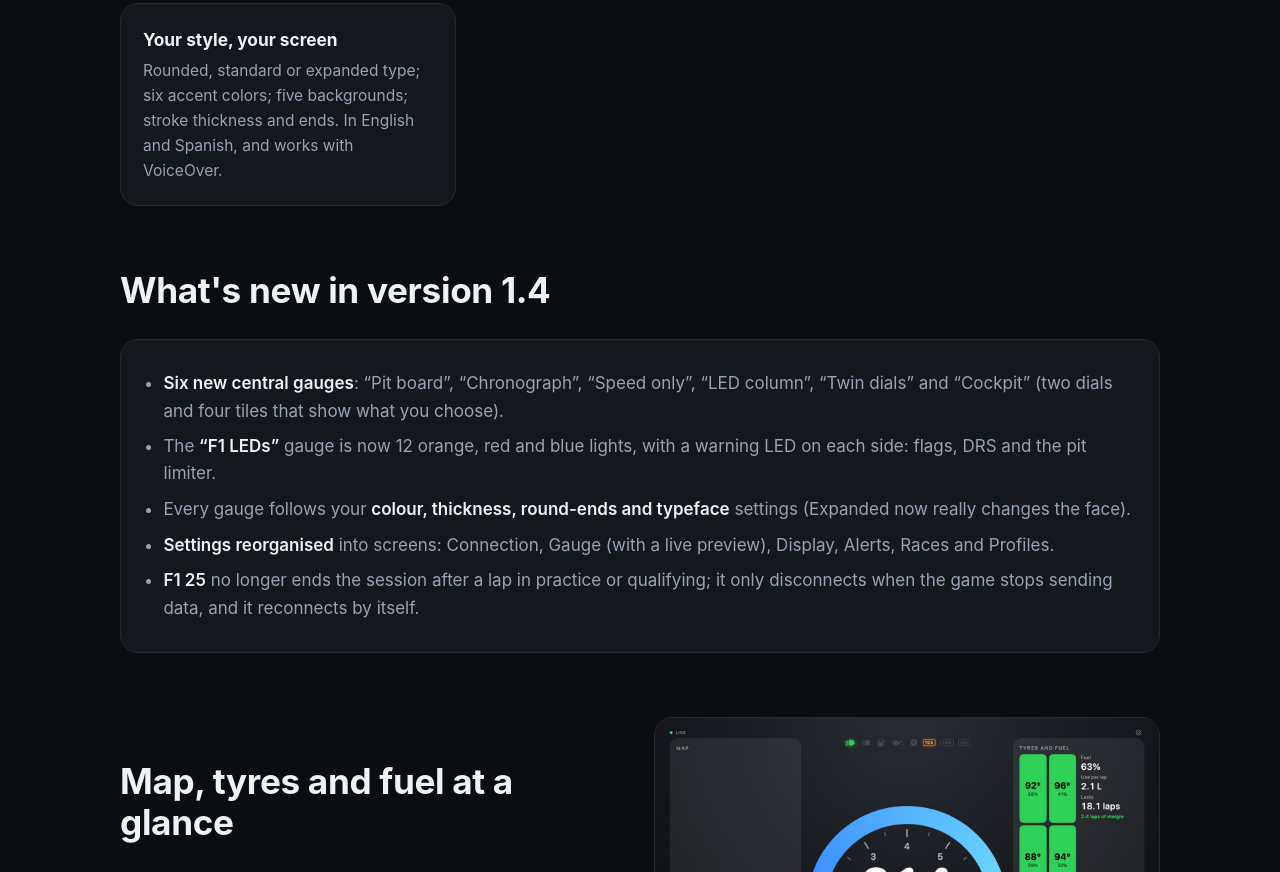
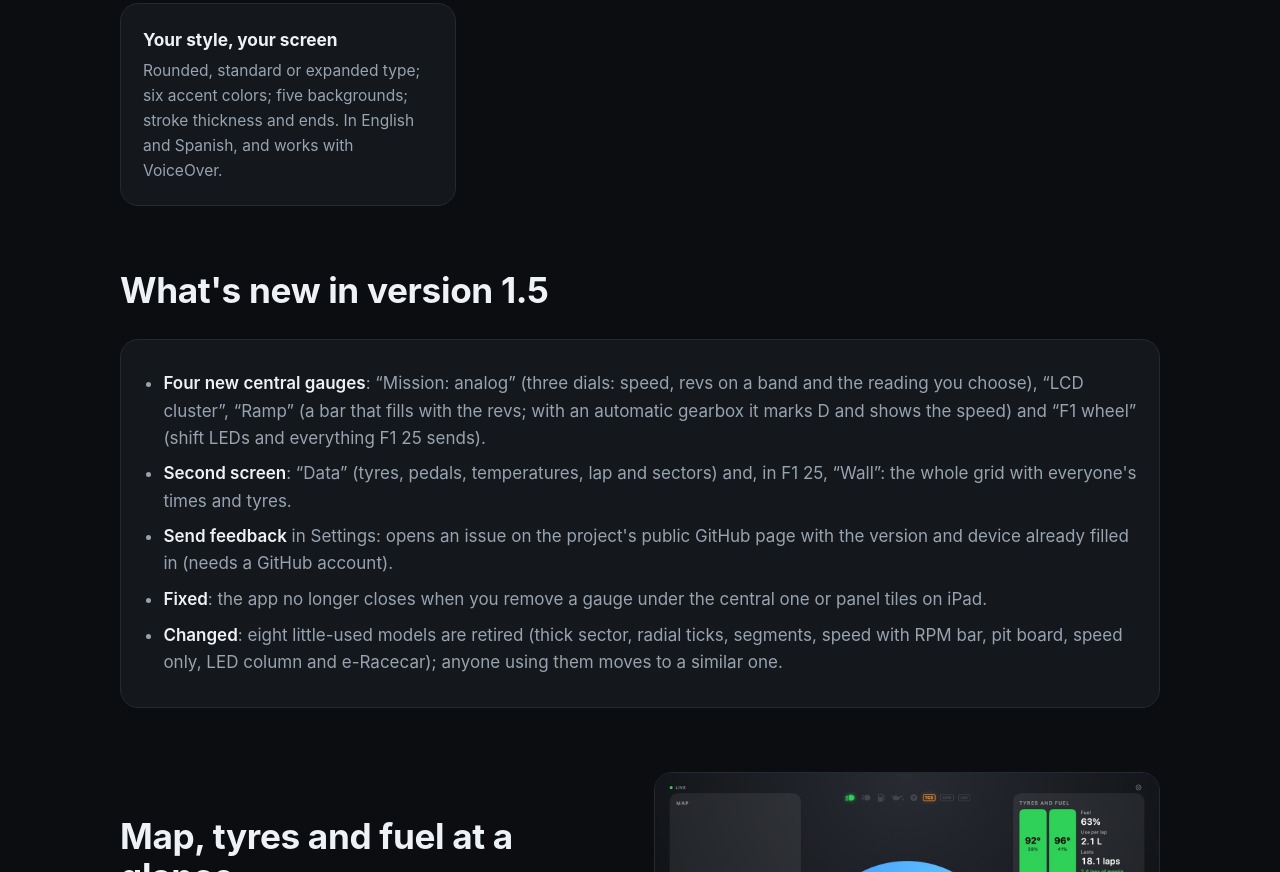
Before and after one commit to FastAvan/pitwall-site, a plain HTML site: page index.html in a window 1280 px wide. Shown: the part 3045-3917 px from the top of the page. Drawn offline with Linux system fonts and the light colour scheme.

Commit message:
Website for 1.5: fourteen gauge models, the gauge shot with the new ones, What's New in 1.5 (publish when 1.5 is approved)

```diff
--- a/index.html
+++ b/index.html
@@ -52,8 +52,8 @@ try{var l=localStorage.getItem('lang')||((navigator.language||'es').slice(0,2)==
     <img lang="en" src="img/en-m1.jpg" width="560" height="1216" loading="lazy" alt="Your circuit, live: the track map with your car on it">
     <img lang="es" src="img/es-m2.jpg" width="560" height="1216" loading="lazy" alt="RADIO, tu ingeniero de carrera">
     <img lang="en" src="img/en-m2.jpg" width="560" height="1216" loading="lazy" alt="RADIO, your race engineer">
-    <img lang="es" src="img/es-m3.jpg" width="560" height="1216" loading="lazy" alt="Indicadores a tu gusto: tres de los dieciocho modelos">
-    <img lang="en" src="img/en-m3.jpg" width="560" height="1216" loading="lazy" alt="Gauges your way: three of the eighteen models">
+    <img lang="es" src="img/es-m3.jpg" width="560" height="1216" loading="lazy" alt="Indicadores a tu gusto: tres de los catorce modelos">
+    <img lang="en" src="img/en-m3.jpg" width="560" height="1216" loading="lazy" alt="Gauges your way: three of the fourteen models">
     <img lang="es" src="img/es-m4.jpg" width="560" height="1216" loading="lazy" alt="Delta, combustible y sectores">
     <img lang="en" src="img/en-m4.jpg" width="560" height="1216" loading="lazy" alt="Delta, fuel and sectors">
     <img lang="es" src="img/es-m5.jpg" width="560" height="1216" loading="lazy" alt="Cinco juegos, una sola app">
@@ -69,7 +69,7 @@ try{var l=localStorage.getItem('lang')||((navigator.language||'es').slice(0,2)==
   <h2><span lang="es">Todo lo que necesitas en pista</span><span lang="en">Everything you need on track</span></h2>
   <div class="grid">
     <div class="card"><h3><span lang="es">Un indicador central a tu gusto</span><span lang="en">A central gauge your way</span></h3>
-      <p><span lang="es">Elige entre dieciocho modelos: anillo, sector grueso, aguja, marcas radiales, barra, segmentos y otros doce — velocidad con barra de RPM, marcha con arco, LEDs estilo F1, siete segmentos, tablero de boxes, cronógrafo, solo velocidad, columna de LEDs, doble esfera, cabina y dos diseños propios, «Modern» y «e-Racecar». Mide RPM o velocidad, en km/h o mph, con tu color y zona roja ajustada a tu coche.</span><span lang="en">Pick from eighteen models: ring, thick sector, needle, radial ticks, bar, segments, and twelve more — speed with an RPM bar, gear with an arc, F1-style LEDs, seven-segment, pit board, chronograph, speed only, LED column, twin dials, cockpit and two original designs, “Modern” and “e-Racecar”. Measures RPM or speed, in km/h or mph, with your colour and a red shift zone matched to your car.</span></p></div>
+      <p><span lang="es">Elige entre catorce modelos: anillo, aguja, barra y otros once — marcha grande, LEDs estilo F1, siete segmentos, cronógrafo, doble esfera, cabina, «Modern», «Mission: analógico» (tres relojes), cuadro LCD, rampa y volante F1. Mide RPM o velocidad, en km/h o mph, con tu color y zona roja ajustada a tu coche.</span><span lang="en">Pick from fourteen models: ring, needle, bar and eleven more — big gear, F1-style LEDs, seven-segment, chronograph, twin dials, cockpit, “Modern”, “Mission: analog” (three dials), LCD cluster, ramp and F1 wheel. Measures RPM or speed, in km/h or mph, with your colour and a red shift zone matched to your car.</span></p></div>
     <div class="card"><h3><span lang="es">Mapa del circuito y biblioteca</span><span lang="en">Track map and library</span></h3>
       <p><span lang="es">Desde la primera vuelta ves el trazado con tu coche en vivo, coloreado según ganas o pierdes tiempo. PitWall Ultra recuerda cada circuito y lo muestra completo la próxima vez; ponles nombre en Ajustes.</span><span lang="en">From the first lap you see the circuit's layout with your car live on it, coloured by where you gain or lose time. PitWall Ultra remembers every circuit you drive and shows it complete next time; name them in Settings.</span></p></div>
     <div class="card"><h3><span lang="es">RADIO, tu ingeniero de carrera</span><span lang="en">RADIO, your race engineer</span></h3>
@@ -92,14 +92,14 @@ try{var l=localStorage.getItem('lang')||((navigator.language||'es').slice(0,2)==
 </section>
 
 <section id="novedades">
-  <h2><span lang="es">Novedades de la versión 1.4</span><span lang="en">What's new in version 1.4</span></h2>
+  <h2><span lang="es">Novedades de la versión 1.5</span><span lang="en">What's new in version 1.5</span></h2>
   <div class="card">
     <ul class="news">
-      <li><span lang="es"><b>Seis indicadores centrales nuevos</b>: «Tablero de boxes», «Cronógrafo», «Solo velocidad», «Columna de LEDs», «Doble esfera» y «Cabina» (dos relojes y cuatro rectángulos con lo que tú elijas).</span><span lang="en"><b>Six new central gauges</b>: “Pit board”, “Chronograph”, “Speed only”, “LED column”, “Twin dials” and “Cockpit” (two dials and four tiles that show what you choose).</span></li>
-      <li><span lang="es"><b>«LEDs F1»</b> ahora son 12 luces naranjas, rojas y azules, con un LED de aviso a cada lado: banderas, DRS y limitador.</span><span lang="en">The <b>“F1 LEDs”</b> gauge is now 12 orange, red and blue lights, with a warning LED on each side: flags, DRS and the pit limiter.</span></li>
-      <li><span lang="es">Todos los indicadores siguen tus ajustes de <b>color, grosor, puntas redondeadas y tipografía</b> (la Expandida ahora cambia de verdad).</span><span lang="en">Every gauge follows your <b>colour, thickness, round-ends and typeface</b> settings (Expanded now really changes the face).</span></li>
-      <li><span lang="es"><b>Ajustes reorganizados</b> en pantallas: Conexión, Indicador (con vista previa en vivo), Pantalla, Avisos, Carreras y Perfiles.</span><span lang="en"><b>Settings reorganised</b> into screens: Connection, Gauge (with a live preview), Display, Alerts, Races and Profiles.</span></li>
-      <li><span lang="es"><b>F1 25</b> ya no corta la sesión al acabar una vuelta en prácticas o clasificación; solo se desconecta cuando el juego deja de enviar datos, y recupera la conexión sola.</span><span lang="en"><b>F1 25</b> no longer ends the session after a lap in practice or qualifying; it only disconnects when the game stops sending data, and it reconnects by itself.</span></li>
+      <li><span lang="es"><b>Cuatro indicadores centrales nuevos</b>: «Mission: analógico» (tres relojes: velocidad, revoluciones en banda y el dato que elijas), «Cuadro LCD», «Rampa» (una barra que se llena con las revoluciones; con caja automática marca la D y muestra la velocidad) y «Volante F1» (LEDs de cambio y todo lo que envía F1 25).</span><span lang="en"><b>Four new central gauges</b>: “Mission: analog” (three dials: speed, revs on a band and the reading you choose), “LCD cluster”, “Ramp” (a bar that fills with the revs; with an automatic gearbox it marks D and shows the speed) and “F1 wheel” (shift LEDs and everything F1 25 sends).</span></li>
+      <li><span lang="es"><b>Segunda pantalla</b>: «Datos» (neumáticos, pedales, temperaturas, vuelta y sectores) y, en F1 25, «Muro»: la parrilla con tiempos y neumáticos de todos los coches.</span><span lang="en"><b>Second screen</b>: “Data” (tyres, pedals, temperatures, lap and sectors) and, in F1 25, “Wall”: the whole grid with everyone's times and tyres.</span></li>
+      <li><span lang="es"><b>Enviar comentarios</b> en Ajustes: abre una incidencia en la página pública del proyecto en GitHub, con la versión y el dispositivo ya rellenos (hace falta una cuenta de GitHub).</span><span lang="en"><b>Send feedback</b> in Settings: opens an issue on the project's public GitHub page with the version and device already filled in (needs a GitHub account).</span></li>
+      <li><span lang="es"><b>Corregido</b>: la app ya no se cierra al quitar un indicador bajo el central ni recuadros de paneles en iPad.</span><span lang="en"><b>Fixed</b>: the app no longer closes when you remove a gauge under the central one or panel tiles on iPad.</span></li>
+      <li><span lang="es"><b>Cambiado</b>: se retiran ocho modelos poco usados (sector grueso, marcas radiales, segmentos, velocidad con barra de RPM, tablero de boxes, solo velocidad, columna de LEDs y e-Racecar); quien los usaba pasa a uno parecido.</span><span lang="en"><b>Changed</b>: eight little-used models are retired (thick sector, radial ticks, segments, speed with RPM bar, pit board, speed only, LED column and e-Racecar); anyone using them moves to a similar one.</span></li>
     </ul>
   </div>
 </section>
```
Also changed, not shown: img/en-m3.jpg, img/es-m3.jpg.
